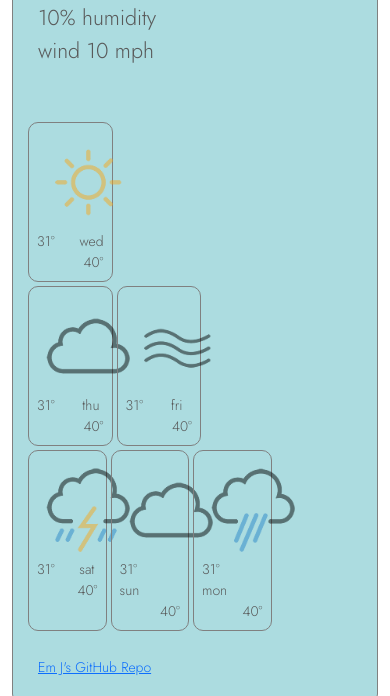
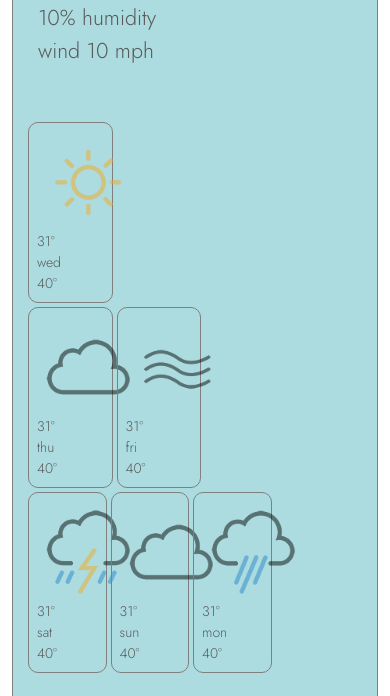
Before and after one commit to emnojacks/SheCodes, a plain HTML site: page index.html in a window 390 px wide. Shown: the part 398-1094 px from the top of the page. Drawn offline with nearby package versions, Linux system fonts and the light colour scheme.

Commit message:
flex  box

```diff
--- a/index.html
+++ b/index.html
@@ -65,9 +65,9 @@
 <img src="src/icons/01d.png" alt="weather-icon" class="weather-icon">
 </div>
 <div class=row>
-<div class=col><p class="small low" id="day-2-low">31°</p></div>
-<div class=col><p class="small low" id="tomorrowsDate">tom</p></div>
-<div class=col><p class="small high" id="day-2-high">40°</p></div>
+<div class=col-sm><p class="small low" id="day-2-low">31°</p></div>
+<div class=col-sm><p class="small low" id="tomorrowsDate"></p></div>
+<div class=col-sm><p class="small high" id="day-2-high">40°</p></div>
 </div>
 </div>
 </div>
@@ -77,9 +77,9 @@
 <img src="src/icons/04d.png" class="weather-icon"alt="weather-icon">
 </div>
 <div class=row>
-<div class=col><p class="small low"id="day-3-low">31°</p></div>
-<div class=col><p class="small low" id="day-3-date">next</p></div>
-<div class=col><p class="small high" id="day-3-high">40°</p></div>
+<div class=col-sm><p class="small low"id="day-3-low">31°</p></div>
+<div class=col-sm><p class="small low" id="day-3-date"></p></div>
+<div class=col-sm><p class="small high" id="day-3-high">40°</p></div>
 </div>
 </div>
 <div class="col-3 border card">
@@ -87,9 +87,9 @@
 <img src="src/icons/50d.png" alt="weather-icon" class="weather-icon">
 </div>
 <div class=row>
-<div class=col><p class="small low" id="day-4-low">31°</p></div>
-<div class=col><p class="small low" id="day-4-date">after</p></div>
-<div class=col><p class="small high" id="day-4-high">40°</p></div>
+<div class=col-sm><p class="small low" id="day-4-low">31°</p></div>
+<div class=col-sm><p class="small low" id="day-4-date"></p></div>
+<div class=col-sm><p class="small high" id="day-4-high">40°</p></div>
 </div>
 </div>
 <div class="row">
@@ -98,9 +98,9 @@
 <img src="src/icons/11d.png" alt="weather-icon" class="weather-icon">
 </div>
 <div class=row>
-<div class=col><p class="small low" id="day-5-low">31°</p></div>
-<div class=col><p class="small low" id="day-5-date">end</p></div>
-<div class=col><p class="small high" id="day-5-high">40°</p></div>
+<div class=col-sm><p class="small low" id="day-5-low">31°</p></div>
+<div class=col-sm><p class="small low" id="day-5-date"></p></div>
+<div class=col-sm><p class="small high" id="day-5-high">40°</p></div>
 </div>
 </div>
 <div class="col-3 border card">
@@ -108,9 +108,9 @@
 <img src="src/icons/04d.png" alt="weather-icon" class="weather-icon">
 </div>
 <div class=row>
-<div class=col><p class="small low" id="day-6-low">31°</p></div>
-<div class=col><p class="small low" id="day-6-date">after</p></div>
-<div class=col><p class="small high"id="day-6-high">40°</p></div>
+<div class=col-sm><p class="small low" id="day-6-low">31°</p></div>
+<div class=col-sm><p class="small low" id="day-6-date"></p></div>
+<div class=col-sm><p class="small high"id="day-6-high">40°</p></div>
 </div>
 </div>
 <div class="col-3 border card">
@@ -118,9 +118,9 @@
 <img src="src/icons/10d.png" alt="weather-icon" class="weather-icon">
 </div>
 <div class=row>
-<div class=col><p class="small low" id="day-7-low">31°</p></div>
-<div class=col><p class="small low" id="day-7-date">end</p></div>
-<div class=col><p class="small high" id="day-7-high">40°</p></div>
+<div class=col-sm><p class="small low" id="day-7-low">31°</p></div>
+<div class=col-sm><p class="small low" id="day-7-date"></p></div>
+<div class=col-sm><p class="small high" id="day-7-high">40°</p></div>
 </div>
 </div>
 </div>
--- a/src/style.css
+++ b/src/style.css
@@ -24,13 +24,9 @@ h1 {
   margin-bottom: 20px;
 }
 
-.next-day-card {
-  padding: 5px;
-}
-
-.high {
+/* .high {
   text-align: right;
-}
+} */
 
 .smaller {
   font-size: 12px;
@@ -40,12 +36,18 @@ h1 {
   max-width: 9vh;
 }
 
+.low .high {
+  padding: 0px;
+}
+
 .card {
   padding: 8px;
   border: 1px solid gray !important;
   margin: 2px;
   border-radius: 10px;
   background-color: transparent;
+  justify-content: center;
+  flex-direction: column;
 }
 
 .weather-icon {
```
